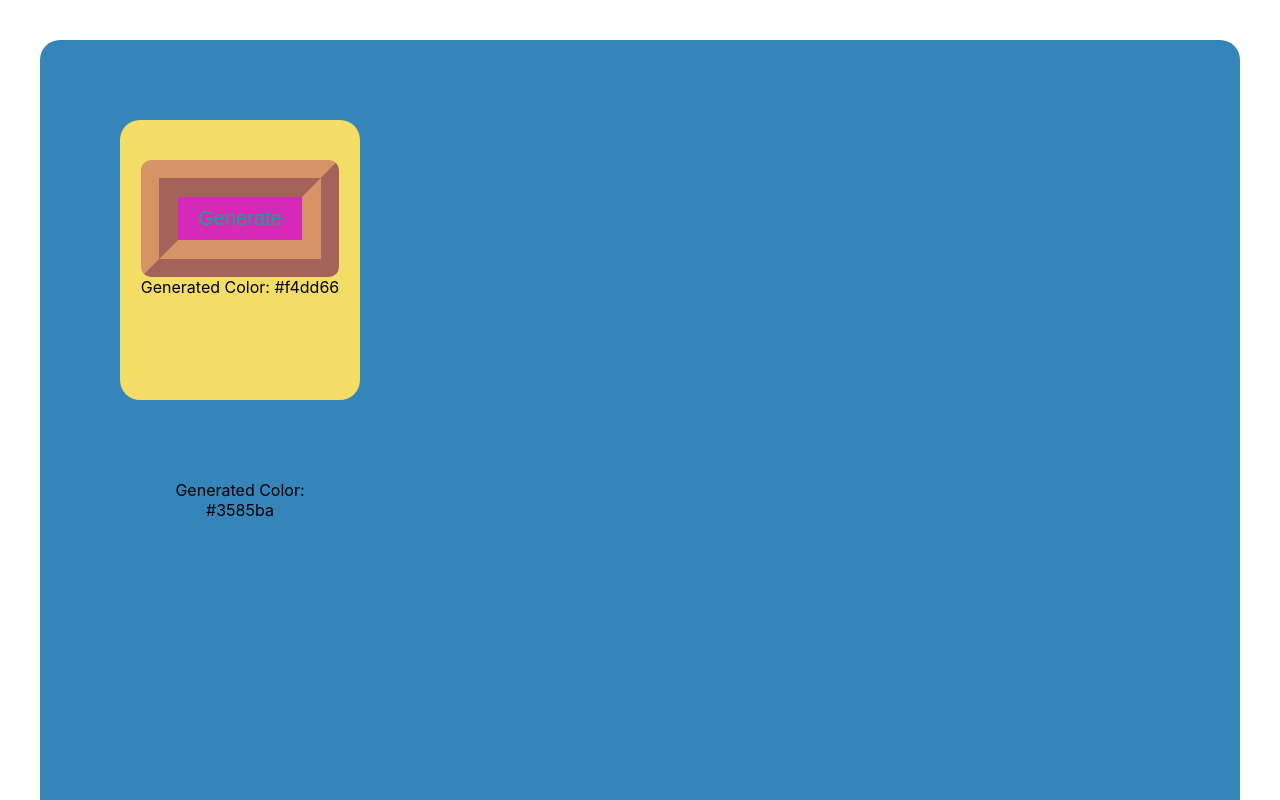
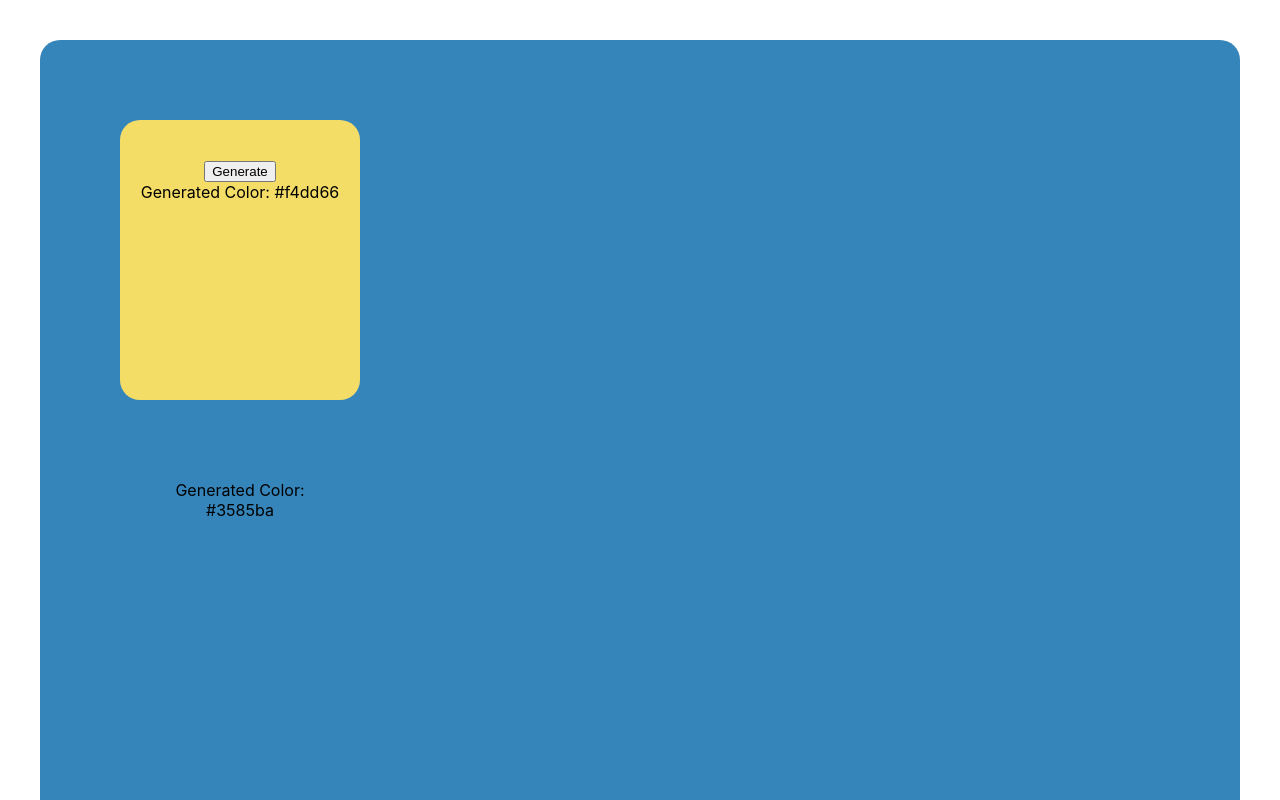
Before and after one commit to CamilaFenzl/react-random-color-generator, a React app: page / in a window 1280 px wide. Shown: the top 800 px of the page. Built offline with nearby package versions, Linux system fonts and the light colour scheme; the HTML template or start-up script is replaced by a standard one.

Commit message:
Fix button

```diff
--- a/src/App.css
+++ b/src/App.css
@@ -17,12 +17,3 @@
   height: 200px;
   text-align: center;
 }
-
-button {
-  padding: 10px 20px;
-  background-color: #d729b7;
-  color: #0eaa86;
-  border: 10mm ridge rgba(211, 220, 50, 0.6);
-  border-radius: 10px;
-  font-size: 20px;
-}
--- a/src/App.js
+++ b/src/App.js
@@ -16,6 +16,7 @@ export default function App() {
         <div>Generated Color: {color2}</div>
       </div>
       <div>Generated Color: {color1}</div>
+      <div>button</div>
     </div>
   );
 }
```
